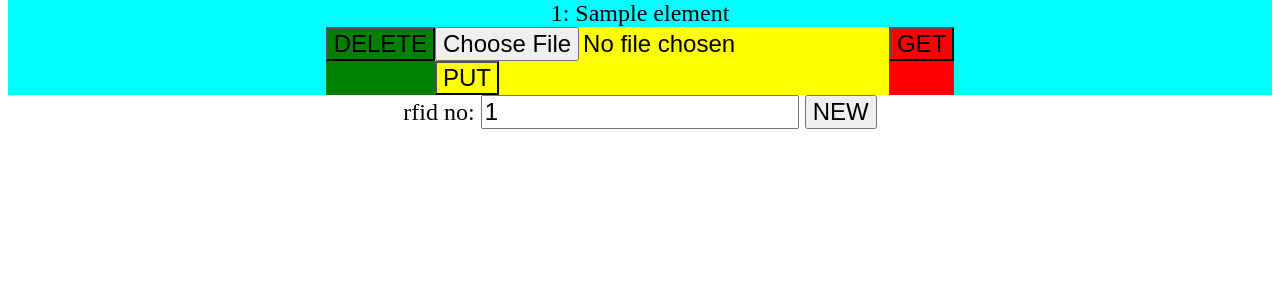
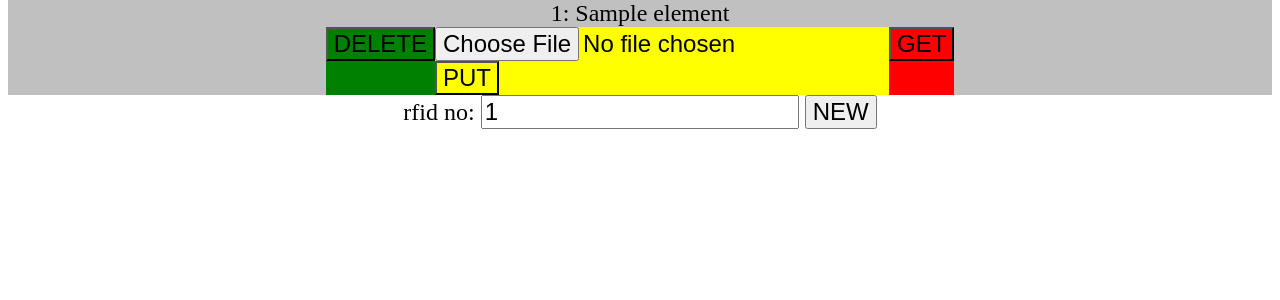
Before and after one commit to inttex/rpi_jukebox, a Flask app: template rpi_jukebox/api/templates/index.html in a window 1280 px wide. Shown: the part 35-335 px from the top of the page. Run offline with Flask 2, Linux system fonts and the light colour scheme; the template is opened without the code that fills it: most values are stand-ins (such as "Sample title", 1, 10 or a date in 2020); parts of the project's set-up code (start-up, migrations or seed data) failed here and were passed over.

Commit message:
alternate color

```diff
--- a/rpi_jukebox/api/static/style.css
+++ b/rpi_jukebox/api/static/style.css
@@ -30,6 +30,10 @@
 	flex-direction: column;
 	background-color: aqua;
 }
+.db_element:nth-of-type(odd)
+{
+	background-color: silver;
+}
 .element_title
 {
 	margin: auto
```
